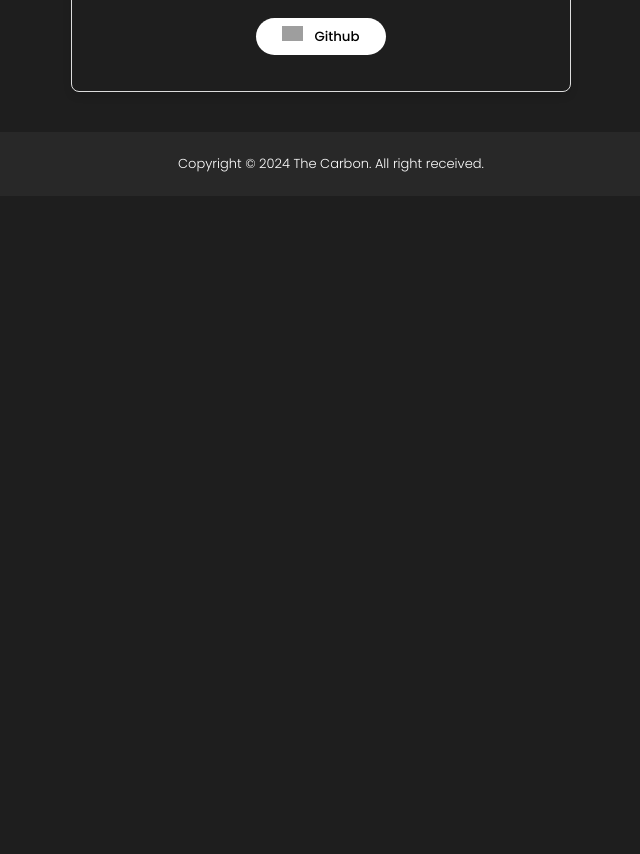
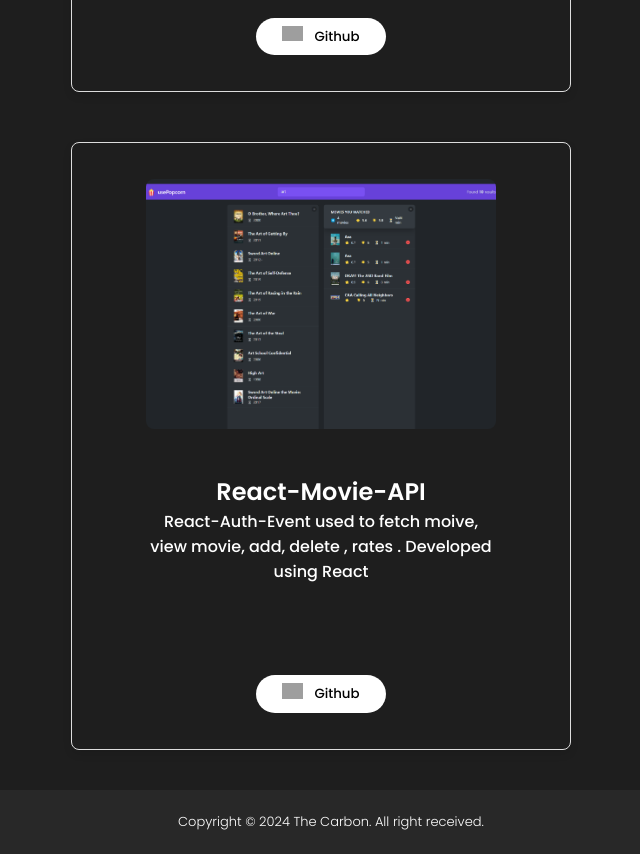
Before and after one commit to Akinades/React-Portfolio, a React (Create React App) app: page /projects in a window 1280 px wide. Shown: the part 4020-4874 px from the top of the page, without its empty margins (309-949 px from the left). Before the commit the page ends 4216 px from the top, so only its background shows below. Built offline with nearby package versions, Linux system fonts and the light colour scheme; grey boxes are pictures that could not be loaded.

Commit message:
update project

```diff
--- a/src/components/About/Educations/educations.css
+++ b/src/components/About/Educations/educations.css
@@ -17,3 +17,9 @@
   padding-top: 1rem;
   margin-bottom: 1.5rem;
 }
+
+@media screen and (max-width: 420px) {
+  #educations {
+    margin-left: 10px;
+  }
+}
--- a/src/components/About/Skills/skills.css
+++ b/src/components/About/Skills/skills.css
@@ -69,7 +69,7 @@
   }
 }
 
-@media screen and (max-width: 480px) {
+@media screen and (max-width: 390px) {
   .skillBarText > p {
     font-size: 3vw;
   }
@@ -80,4 +80,7 @@
   .skillBarText > h2 {
     font-size: 5vw;
   }
+  .skillIcon {
+    padding: -30px;
+  }
 }
--- a/src/components/Projects/projectData.js
+++ b/src/components/Projects/projectData.js
@@ -48,6 +48,14 @@ const projectData = [
       "React-Auth-Event used to record appointments, view events, edit, delete . Developed using React-Rotuer",
     url: "https://github.com/Akinades/React-Auth-Event",
   },
+  {
+    id: 7,
+    image: require("../../assets/projects/React-Movie-API.png"),
+    title: "React-Movie-API",
+    description:
+      "React-Auth-Event used to fetch moive, view movie, add, delete , rates . Developed using React",
+    url: "https://github.com/Akinades/Movie-API",
+  },
 ];
 
 export { projectData };
```
Also changed, not shown: src/assets/projects/React-Movie-API.png (added).
